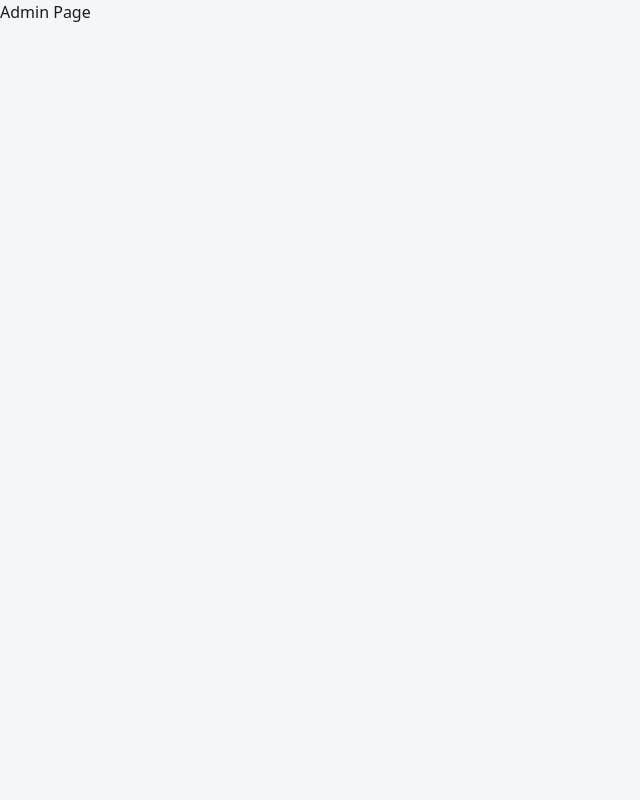
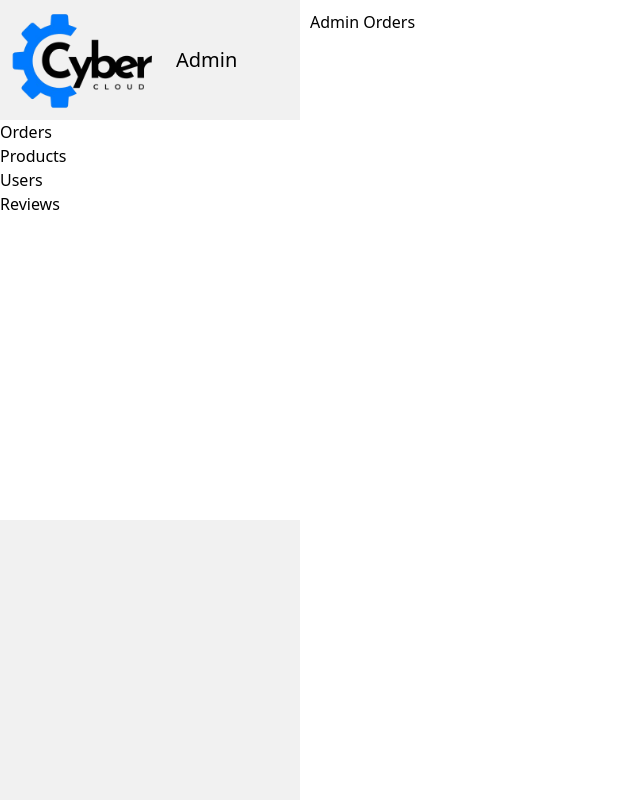
Before and after one commit to thishakyawmh/i-computers-frontend, a React (Vite) app: page /admin in a window 1280 px wide. Shown: the whole page, without its empty margins (0-640 px from the left). Built offline with nearby package versions, Linux system fonts and the light colour scheme.

Commit message:
✏️Day 13 (1)

```diff
--- a/src/App.jsx
+++ b/src/App.jsx
@@ -17,7 +17,7 @@ function App() {
          <Route path='/' element={<HomePage/>}/>
          <Route path='/login' element={<LoginPage/>}/>
          <Route path='/register' element={<RegisterPage/>}/>
-         <Route path='/admin' element={<AdminPage/>}/>
+         <Route path='/admin/*' element={<AdminPage/>}/>
       </Routes>
 
     </div>
--- a/src/index.css
+++ b/src/index.css
@@ -1,7 +1,28 @@
 @import "tailwindcss";
 
 @theme {
-  --color-primary:#F5F6FA ;
-  --color-secondary:#1C1C1C ;
+  --color-primary:#FFFFFF ;
+  --color-secondary:#f1f1f1 ;
   --color-accent: #007BFF ;
 }
+
+    /* Customize the entire scrollbar */
+    ::-webkit-scrollbar {
+      width: 8px; /* Adjust width as needed */
+    }
+
+    /* Customize the scrollbar track (background) */
+    ::-webkit-scrollbar-track {
+      background-color: transparent; /* Light gray background */
+    }
+
+    /* Customize the scrollbar thumb (draggable part) */
+    ::-webkit-scrollbar-thumb {
+      background-color: #888; /* Dark gray thumb */
+      border-radius: 4px; /* Rounded corners for the thumb */
+    }
+
+    /* Optional: Style on hover */
+    ::-webkit-scrollbar-thumb:hover {
+      background-color: #555; /* Darker gray on hover */
+    }
--- a/src/pages/adminPage.jsx
+++ b/src/pages/adminPage.jsx
@@ -1,5 +1,33 @@
+import { Route, Routes } from "react-router-dom";
+
 export default function AdminPage(){
     return(
-        <h1>Admin Page</h1>
+        <div className="w-full h-full max-h-full bg-secondary flex ">
+            <div className="w-[300px] h-full bg-secondary">
+                <div className="w-full h-[100px]  text-black flex items-center m-[10px]">
+                    <img src="/logo.png" alt="Logo" className="h-full" />
+                    <h1 className="text-xl m-[20px]">Admin</h1>
+                </div>
+                <div  className="w-full h-[400px] bg-white flex flex-col text-black">
+                    <a href="/admin">Orders</a>
+                    <a href="/admin/products">Products</a>
+                    <a href="/admin/users">Users</a>
+                    <a href="/admin/reviews">Reviews</a>
+
+                </div>
+
+            </div>
+            <div className="w-[calc(100%-300px)] text-black bg-primary h-full max-h-full border-[10px] border-primary  overflow-y-scroll text-1xl">
+                <Routes path="/">
+                  <Route path="/" element={<h1>Admin Orders</h1>}/>
+                  <Route path="/products" element={<h1>Admin Products</h1>}/>
+                  <Route path="/users" element={<h1>Admin Users</h1>}/>
+                  <Route path="/reviews" element={<h1>Admin Reviews</h1>}/>
+
+                </Routes>
+            </div>
+
+
+        </div>
     )
 }
```
